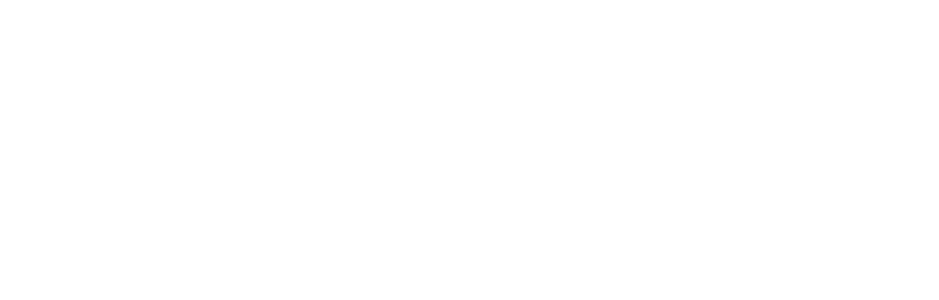
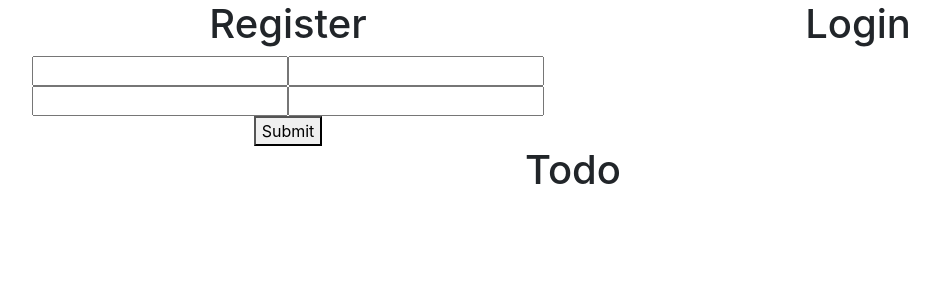
Before and after one commit to Talch1/ReactPractice2.0, a React (Create React App) app: page / in a window 1280 px wide. Shown: the top 300 px of the page, without its empty margins (67-1006 px from the left). Built offline with nearby package versions, Linux system fonts and the light colour scheme.

Commit message:
add bootstrap

```diff
--- a/package.json
+++ b/package.json
@@ -6,6 +6,7 @@
     "@testing-library/jest-dom": "^5.11.4",
     "@testing-library/react": "^11.1.0",
     "@testing-library/user-event": "^12.1.10",
+    "bootstrap": "^4.5.3",
     "react": "^17.0.1",
     "react-dom": "^17.0.1",
     "react-scripts": "4.0.0",
--- a/src/App.js
+++ b/src/App.js
@@ -1,10 +1,28 @@
-
-import './App.css';
+import "./App.css";
+import Login from "./components/Login";
+import Register from "./components/Register";
+import Todo from "./components/Todo";
 
 function App() {
   return (
     <div className="App">
-
+      <div className="container">
+        <div className="row">
+          <div className="col-6">
+            <Register />
+          </div>{" "}
+          <div className="col-6">
+            <Login />
+          </div>
+          <div className="container">
+            <div className="row justify-content-center">
+              <div className="m-t-10">
+                <Todo />
+              </div>
+            </div>
+          </div>
+        </div>
+      </div>
     </div>
   );
 }
--- a/src/components/Login.js
+++ b/src/components/Login.js
@@ -1 +1,10 @@
 import React from 'react';
+export const Login = () =>{
+
+    return(
+        <div>
+            <h1>Login</h1>
+        </div>
+    )
+}
+export default Login;
--- a/src/components/Register.js
+++ b/src/components/Register.js
@@ -1 +1,57 @@
-import React from 'react'
+import React from "react";
+import { Formik, Form, Field } from "formik";
+import * as Yup from "yup";
+
+const SignupSchema = Yup.object().shape({
+  firstName: Yup.string()
+    .min(2, "Too Short!")
+    .max(50, "Too Long!")
+    .required("Required"),
+  lastName: Yup.string()
+    .min(2, "Too Short!")
+    .max(50, "Too Long!")
+    .required("Required"),
+  email: Yup.string().email("Invalid email").required("Required"),
+  password: Yup.string()
+    .min(8, "Too Short!")
+    .max(25, "Too Long!")
+    .required("Required")
+});
+
+export const Register = () => (
+  <div>
+    <h1>Register</h1>
+    <Formik
+      initialValues={{
+        firstName: "",
+        lastName: "",
+        email: "",
+        password: "",
+      }}
+      validationSchema={SignupSchema}
+      onSubmit={(values) => {
+        console.log(values);
+      }}
+    >
+      {({ errors, touched }) => (
+        <Form>
+          <Field name="firstName" />
+          {errors.firstName && touched.firstName ? (
+            <div>{errors.firstName}</div>
+          ) : null}
+          <Field name="lastName" />
+          {errors.lastName && touched.lastName ? (
+            <div>{errors.lastName}</div>
+          ) : null}
+          <Field name="email" type="email" />
+          {errors.email && touched.email ? <div>{errors.email}</div> : null}
+           <Field name="password" type="password" />
+          {errors.password && touched.password ? <div>{errors.password}</div> : null}
+          <button type="submit">Submit</button>
+        </Form>
+      )}
+    </Formik>
+  </div>
+);
+
+export default Register;
--- a/src/components/Todo.js
+++ b/src/components/Todo.js
@@ -1 +1,11 @@
 import React from 'react'
+
+ const Todo = () =>{
+
+    return(
+        <div>
+            <h1>Todo</h1>
+        </div>
+    )
+}
+export default Todo;
--- a/src/index.css
+++ b/src/index.css
@@ -1,3 +1,4 @@
+@import '~bootstrap/dist/css/bootstrap.css';
 body {
   margin: 0;
   font-family: -apple-system, BlinkMacSystemFont, 'Segoe UI', 'Roboto', 'Oxygen',
```
Also changed, not shown: 1 other file (tests, documents, lock files or other folders).
